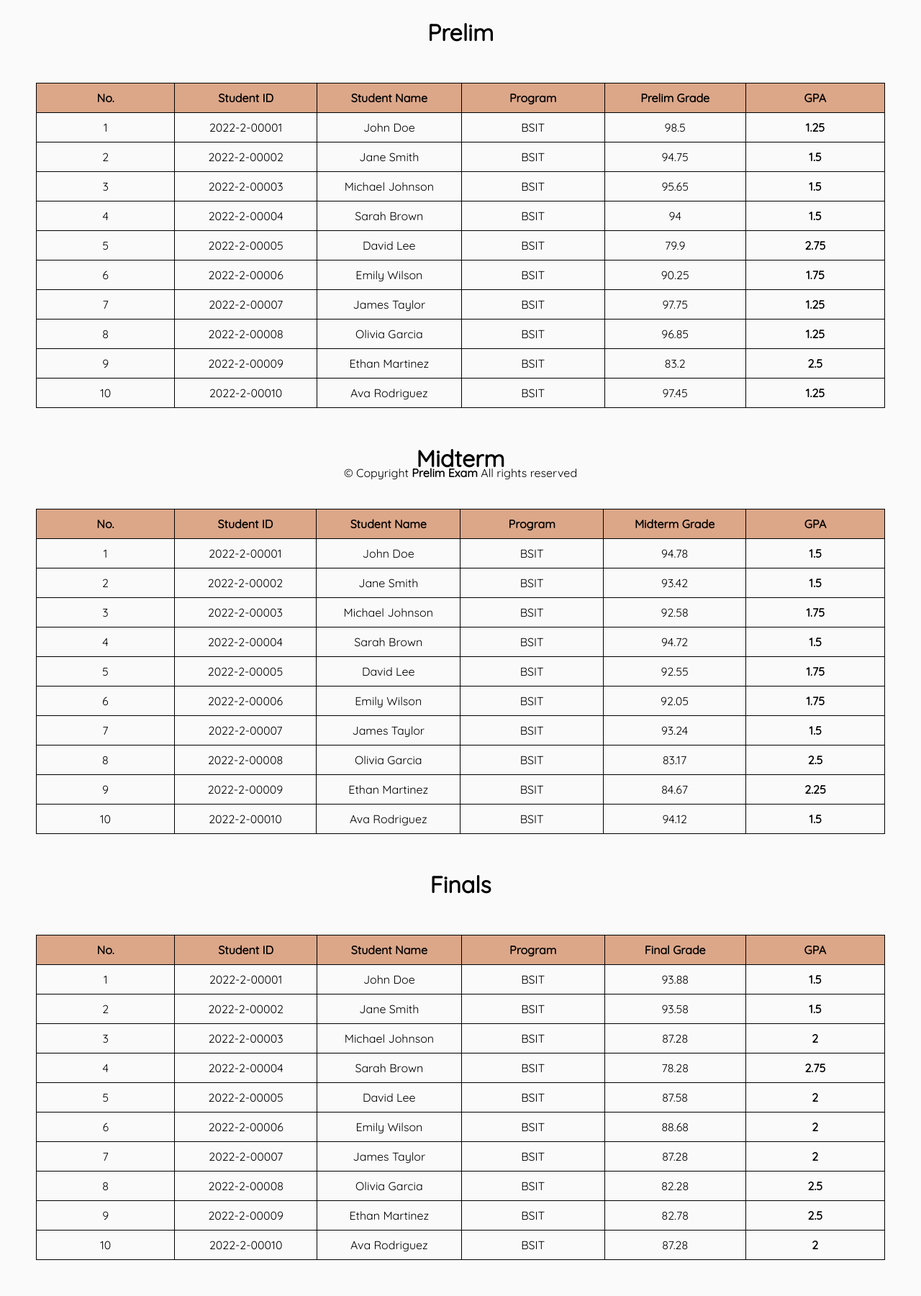
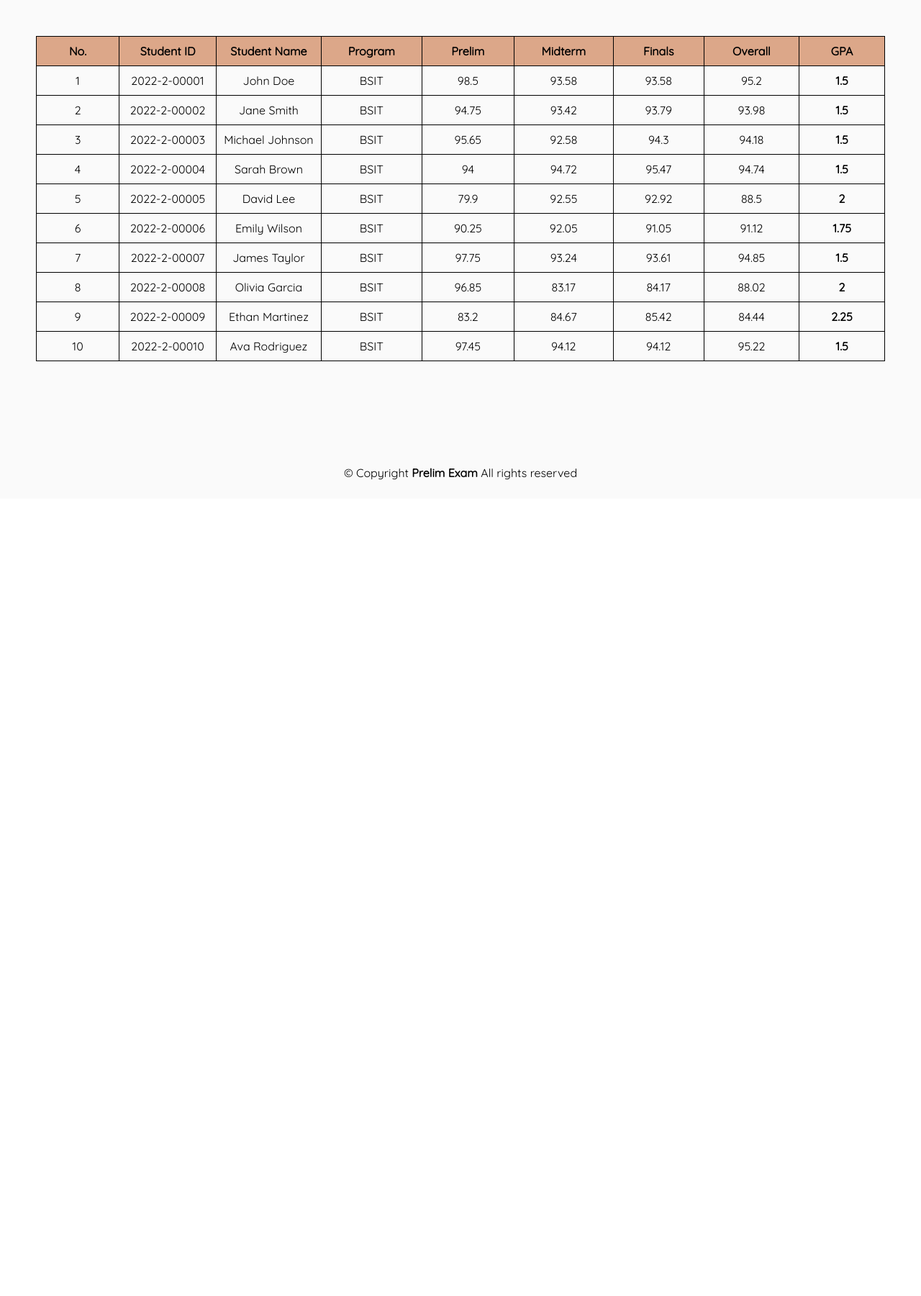
Before and after one commit to AaronRoxas/exam, a PHP site: page /grades.php in a window 1280 px wide. Shown: the part 107-1908 px from the top of the page at 72% size. After the commit the page ends 774 px from the top, so only its background shows below. Run offline with PHP 8.4, Linux system fonts and the light colour scheme.

Commit message:
Combined all grades together

```diff
--- a/grades.php
+++ b/grades.php
@@ -87,35 +87,38 @@
       </nav>
 
 
-      <h1 id="prelim-txt">Prelim</h1>
+
       <table>
         <tr>
             <th>No.</th>
             <th>Student ID</th>
             <th>Student Name</th>
             <th>Program</th>
-            <th>Prelim Grade</th>
+            <th>Prelim</th>
+            <th>Midterm</th>
+            <th>Finals</th>
+            <th>Overall</th>
             <th>GPA</th>
         </tr>
       <?php
 
 
       //Prelim Array
-      $prelimData = [
-        ["2022-2-00001", "John Doe", "BSIT",7,10,10,10,20,14,40,40],
-        ["2022-2-00002", "Jane Smith", "BSIT",10,10,10,10,14,13,35,39],
-        ["2022-2-00003", "Michael Johnson", "BSIT",10,8,10,10,16,13,35,40],
-        ["2022-2-00004", "Sarah Brown", "BSIT",0,9,10,9,16,14,40,40],
-        ["2022-2-00005", "David Lee", "BSIT",10,10,8,10,0,0,30,40],
-        ["2022-2-00006", "Emily Wilson", "BSIT",7,8,10,10,13,14,34,34],
-        ["2022-2-00007", "James Taylor", "BSIT",10,8,10,10,19,14,40,39],
-        ["2022-2-00008", "Olivia Garcia", "BSIT",10,5,10,10,19,14,40,39],
-        ["2022-2-00009", "Ethan Martinez ", "BSIT",10,10,10,8,11,0,35,36],
-        ["2022-2-00010", "Ava Rodriguez", "BSIT",10,9,10,10,19,14,40,38]
+      $studData = [                           //PRELIM                              //Midterm               //FINALS
+        ["2022-2-00001", "John Doe", "BSIT",7,10,10,10,20,14,40,40,        10,10,40,40,40,43,19,47,    10, 60, 60, 52, 40, 57],
+        ["2022-2-00002", "Jane Smith", "BSIT",10,10,10,10,14,13,35,39,     10,10,40,35,34,43,24,49,    10, 60, 60, 51, 36, 57],
+        ["2022-2-00003", "Michael Johnson", "BSIT",10,8,10,10,16,13,35,40, 10,10,40,17,32,45,49,44,    10, 60, 60, 30, 40, 57],
+        ["2022-2-00004", "Sarah Brown", "BSIT",0,9,10,9,16,14,40,40,       10,10,40,30,38,40,39,48,    10,60, 60, 0, 38, 57],
+        ["2022-2-00005", "David Lee", "BSIT",10,10,8,10,0,0,30,40,         10,10,40,35,40,40,22,46,    10,60, 60, 31, 36, 57],
+        ["2022-2-00006", "Emily Wilson", "BSIT",7,8,10,10,13,14,34,34,     10,10,40,40,30,43,45,42,    5, 40, 60, 38, 36, 57],
+        ["2022-2-00007", "James Taylor", "BSIT",10,8,10,10,19,14,40,39,    10,10,40,35,30,43,30,49,    10,60, 60, 30, 36, 57],
+        ["2022-2-00008", "Olivia Garcia", "BSIT",10,5,10,10,19,14,40,39,   10,10,40,0,30,27,24,41,     0, 40, 40, 20, 34 ,57],
+        ["2022-2-00009", "Ethan Martinez ", "BSIT",10,10,10,8,11,0,35,36,  10,10,35,35,32,27,22,39,    10,60, 60, 15, 34, 57],
+        ["2022-2-00010", "Ava Rodriguez", "BSIT",10,9,10,10,19,14,40,38,   10,10,40,40,36,43,27,48,    10,60, 60, 30, 38, 57]
     ];
 
         $count = 1;
-        foreach ($prelimData as $grades)
+        foreach ($studData as $grades)
         {
             $quiz1 = ($grades[7]/20*60+40);
             $quiz2 = ($grades[8]/15*60+40);
@@ -137,40 +140,83 @@
 
             //Formula for getting prelim grade
             $prelimG = round(($sw_Ass * 0.1 ) + ($lab*0.1) + (($quiz)*0.3) + ($labExam*0.1) + ($writtenExam * .4),2);
-            $gpa = 0;
+
+
+            //MIDTERM SECTION
+            $assign2 = ($grades[11]/10*60+40);
+            $sw2 =  ($grades[12]/10*60+40);
+            $sw_Ass = ($sw2 + $assign2)/2;
+
+            $quiz3 = ($grades[15]/40*60+40);
+            $quiz4 = ($grades[16]/50*60+40);
+            $quiz = ($quiz3 + $quiz4)/2;
+
+            $lab3 = ($grades[13]/40*60+40);
+            $lab4 = ($grades[14]/40*60+40);
+
+            $lab = ($lab3 + $lab4)/2;
+
+            $labExam = ($grades[17]/50*60+40);
+            $writtenExam = ($grades[18]/50*60+40);
+
+            //Formula for getting midterm grade
+            $midG = round(($sw_Ass * 0.1 ) + ($lab*0.1) + (($quiz)*0.3) + ($labExam*0.1) + ($writtenExam * .4),2);
+
+
+            //FINALS SECTION
+            $quiz5= ($grades[22]/60*60+40);
+            $assign3 = ($grades[19]/10*60+40);
+
+
+
+            $lab5 = ($grades[20]/60*60+40);
+            $lab6 = ($grades[21]/60*60+40);
+
+            $lab = ($lab5 + $lab6)/2;
+
+            $documentation = ($grades[23]/40*60+40);
+            $presentation = ($grades[24]/60*60+40);
+
+            //Formula for getting  grade
+            $finalG = round(($sw_Ass * 0.1 ) + ($lab*0.1) + (($quiz)*0.3) + ($labExam*0.1) + ($writtenExam * .4),2);
+
+
+
+            $finalGrade = round(($prelimG * .33) + ($midG * .33) + ($finalG * .34),2);
+
+
             switch (true) {
-              case $prelimG >= 99:
+                case $finalGrade >= 99:
                     $gpa = 1.00;
                     break;
-              case $prelimG >= 96:
+                case $finalGrade >= 96:
                     $gpa = 1.25;
                     break;
-              case $prelimG >= 93:
+                case $finalGrade >= 93:
                     $gpa = 1.50;
                     break;
-              case $prelimG >= 90:
+                case $finalGrade >= 90:
                     $gpa = 1.75;
                     break;
-              case $prelimG >= 87:
+                case $finalGrade >= 87:
                     $gpa = 2.00;
                     break;
-              case $prelimG >= 84:
+                case $finalGrade >= 84:
                     $gpa = 2.25;
                     break;
-              case $prelimG >= 81:
+                case $finalGrade >= 81:
                     $gpa = 2.50;
                     break;
-              case $prelimG >= 78:
+                case $finalGrade >= 78:
                     $gpa = 2.75;
                     break;
-              case $prelimG >= 75:
+                case $finalGrade >= 75:
                     $gpa = 3.00;
                     break;
                 default:
                     $gpa = 5.00;
                     break;
                 }
-
 
                 echo
                 "
@@ -180,211 +226,19 @@
                 "<td>".$grades[1]."</td>".
                 "<td>".$grades[2]."</td>".
                 "<td>".$prelimG."</td>".
+                "<td>".$midG."</td>".
+                "<td>".$finalG."</td>".
+                "<td>".$finalGrade."</td>".
                 "<td><b>".$gpa."</td>".
                 "</tr>";
                 $count++;
 
-        }
-        echo"
-        </table>
-        <h1>Midterm</h1>
-        <table>
-        <tr>
-            <th>No.</th>
-            <th>Student ID</th>
-            <th>Student Name</th>
-            <th>Program</th>
-            <th>Midterm Grade</th>
-            <th>GPA</th>
-        </tr>
-        ";
-
-
-      //Midtern Array
-      $midData = [
-        ["2022-2-00001", "John Doe", "BSIT",10,10,40,40,40,43,29,47],
-        ["2022-2-00002", "Jane Smith", "BSIT",10,10,40,35,34,43,24,49],
-        ["2022-2-00003", "Michael Johnson", "BSIT",10,10,40,17,32,45,49,44],
-        ["2022-2-00004", "Sarah Brown", "BSIT",10,10,40,30,38,40,39,48],
-        ["2022-2-00005", "David Lee", "BSIT",10,10,40,35,40,40,22,46],
-        ["2022-2-00006", "Emily Wilson", "BSIT",10,10,40,40,30,43,45,42],
-        ["2022-2-00007", "James Taylor", "BSIT",10,10,40,35,30,43,30,49],
-        ["2022-2-00008", "Olivia Garcia", "BSIT",10,10,40,0,30,27,24,41],
-        ["2022-2-00009", "Ethan Martinez ", "BSIT",10,10,35,35,32,27,22,39],
-        ["2022-2-00010", "Ava Rodriguez", "BSIT",10,10,40,40,36,43,27,48]
-    ];
-
-        $count = 1;
-        foreach ($midData as $grades)
-        {
-            $quiz1 = ($grades[7]/40*60+40);
-            $quiz2 = ($grades[8]/50*60+40);
-            $quiz = ($quiz1 + $quiz2)/2;
-
-
-            $assign = ($grades[3]/10*60+40);
-            $sw =  ($grades[4]/10*60+40);
-            $sw_Ass = ($sw + $assign)/2;
-
-
-            $lab1 = ($grades[5]/40*60+40);
-            $lab2 = ($grades[6]/40*60+40);
-
-            $lab = ($lab1 + $lab2)/2;
-
-            $labExam = ($grades[9]/50*60+40);
-            $writtenExam = ($grades[10]/50*60+40);
-
-            //Formula for getting midterm grade
-            $midG = round(($sw_Ass * 0.1 ) + ($lab*0.1) + (($quiz)*0.3) + ($labExam*0.1) + ($writtenExam * .4),2);
-
-            $gpa = 0;
-
-
-            switch (true) {
-              case $midG >= 99:
-                  $gpa = 1.00;
-                  break;
-              case $midG >= 96:
-                  $gpa = 1.25;
-                  break;
-              case $midG >= 93:
-                  $gpa = 1.50;
-                  break;
-              case $midG >= 90:
-                  $gpa = 1.75;
-                  break;
-              case $midG >= 87:
-                  $gpa = 2.00;
-                  break;
-              case $midG >= 84:
-                  $gpa = 2.25;
-                  break;
-              case $midG >= 81:
-                  $gpa = 2.50;
-                  break;
-              case $midG >= 78:
-                  $gpa = 2.75;
-                  break;
-              case $midG >= 75:
-                  $gpa = 3.00;
-                  break;
-              default:
-                  $gpa = 5.00;
-                  break;
-     }
-            echo
-            "
-            <tr>
-            <td>".$count."</td>".
-            "<td>".$grades[0]."</td>".
-            "<td>".$grades[1]."</td>".
-            "<td>".$grades[2]."</td>".
-
-            "<td>".$midG."</td>".
-            "<td><b>".$gpa."</td>".
-            "</tr>";
-            $count++;
 
         }
 
 
-        echo"
-        </table>
-        <h1>Finals</h1>
-        <table>
-        <tr>
-            <th>No.</th>
-            <th>Student ID</th>
-            <th>Student Name</th>
-            <th>Program</th>
-            <th>Final Grade</th>
-            <th>GPA</th>
-        </tr>
-        ";
 
 
-      //Finals Array
-      $finalData = [
-          //ID            Name     Program
-        ["2022-2-00001", "John Doe", "BSIT",10, 60, 60, 52, 40, 57,],
-        ["2022-2-00002", "Jane Smith", "BSIT",10, 60, 60, 51, 36, 57],
-        ["2022-2-00003", "Michael Johnson", "BSIT",10, 60, 60, 30, 40, 57],
-        ["2022-2-00004", "Sarah Brown", "BSIT",10,60, 60, 0, 38, 57],
-        ["2022-2-00005", "David Lee", "BSIT",10,60, 60, 31, 36, 57],
-        ["2022-2-00006", "Emily Wilson", "BSIT",5, 40, 60, 38, 36, 57],
-        ["2022-2-00007", "James Taylor", "BSIT",10,60, 60, 30, 36, 57],
-        ["2022-2-00008", "Olivia Garcia", "BSIT",0, 40, 40, 20, 34 ,57],
-        ["2022-2-00009", "Ethan Martinez ", "BSIT",10,60, 60, 15, 34, 57],
-        ["2022-2-00010", "Ava Rodriguez", "BSIT",10,60, 60, 30, 38, 57]
-    ];
-
-        $count = 1;
-        foreach ($finalData as $grades)
-        {
-            $quiz= ($grades[6]/60*60+40);
-            $assign = ($grades[3]/10*60+40);
-
-
-
-            $lab1 = ($grades[4]/60*60+40);
-            $lab2 = ($grades[5]/60*60+40);
-
-            $lab = ($lab1 + $lab2)/2;
-
-            $documentation = ($grades[7]/40*60+40);
-            $presentation = ($grades[8]/60*60+40);
-
-            //Formula for getting  grade
-            $finalG = round(($sw_Ass * 0.1 ) + ($lab*0.1) + (($quiz)*0.3) + ($labExam*0.1) + ($writtenExam * .4),2);
-            $gpa = 0;
-
-
-            switch (true) {
-              case $finalG >= 99:
-                  $gpa = 1.00;
-                  break;
-              case $finalG >= 96:
-                  $gpa = 1.25;
-                  break;
-              case $finalG >= 93:
-                  $gpa = 1.50;
-                  break;
-              case $finalG >= 90:
-                  $gpa = 1.75;
-                  break;
-              case $finalG >= 87:
-                  $gpa = 2.00;
-                  break;
-              case $finalG >= 84:
-                  $gpa = 2.25;
-                  break;
-              case $finalG >= 81:
-                  $gpa = 2.50;
-                  break;
-              case $finalG >= 78:
-                  $gpa = 2.75;
-                  break;
-              case $finalG >= 75:
-                  $gpa = 3.00;
-                  break;
-              default:
-                  $gpa = 5.00;
-                  break;
-     }
-     echo
-     "
-     <tr>
-     <td>".$count."</td>".
-     "<td>".$grades[0]."</td>".
-     "<td>".$grades[1]."</td>".
-     "<td>".$grades[2]."</td>".
-     "<td>".$finalG."</td>".
-     "<td><b>".$gpa."</td>".
-
-     "</tr>";
-     $count++;
-      }
       ?>
 
     </table>
```
Lines whose indentation alone changed are shown as unchanged.
